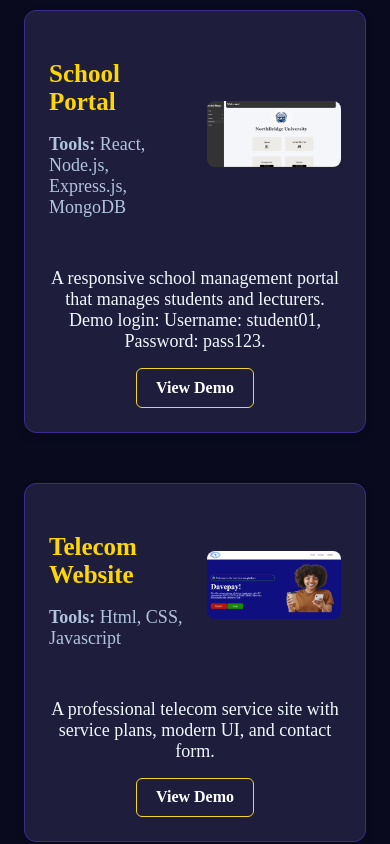
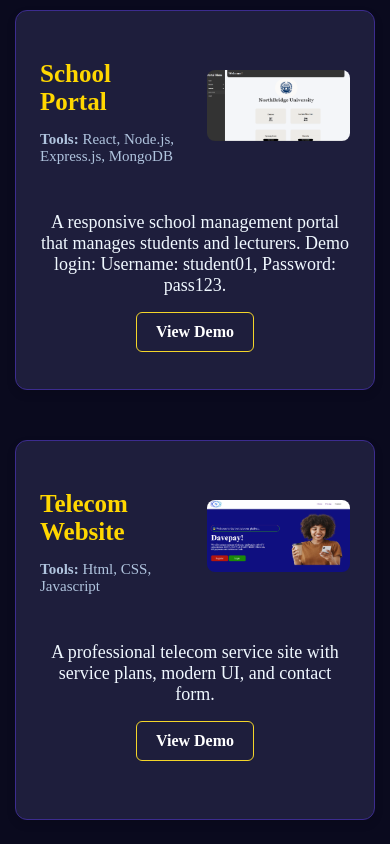
Before and after one commit to Devdave-02/Next.js-port-web, a Next.js app: page / in a window 390 px wide. Shown: the part 1900-2744 px from the top of the page. Built offline with nearby package versions, Linux system fonts and the light colour scheme.

Commit message:
Update Projects.module.css

```diff
--- a/src/app/components/Projects.module.css
+++ b/src/app/components/Projects.module.css
@@ -116,19 +116,33 @@
   flex-direction: column;
   row-gap: 50px;
   margin-top: 5px;
-
 }
-
 
 .projectCard {
   display: flex;
   flex-direction: column;
   align-items: center;
   max-width: 320px;
+  height: 330px;
 }
 
 .heading {
   font-size: 40px;
   margin-bottom: 2.5rem;
 }
+
+.summary {
+  width: 310px;
 }
+
+.title {
+  font-size: 25px;
+  margin-bottom: 0.5rem;
+  color: #FFD700;
+}
+
+.tools {
+  font-size: 15px;
+}
+
+}
```
